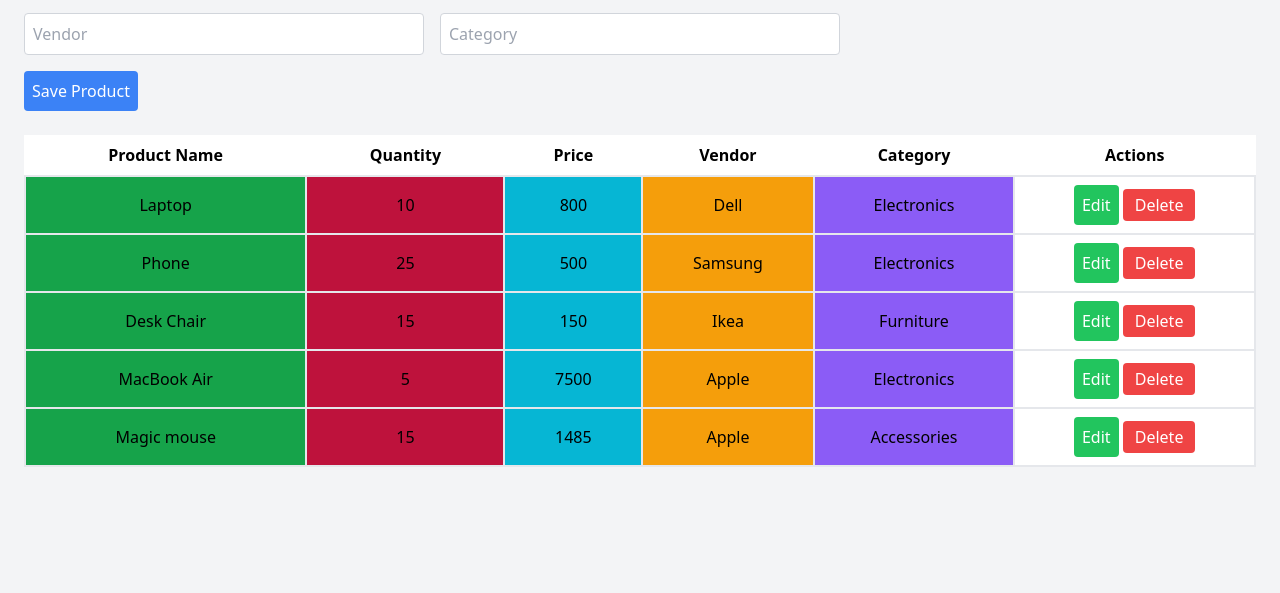
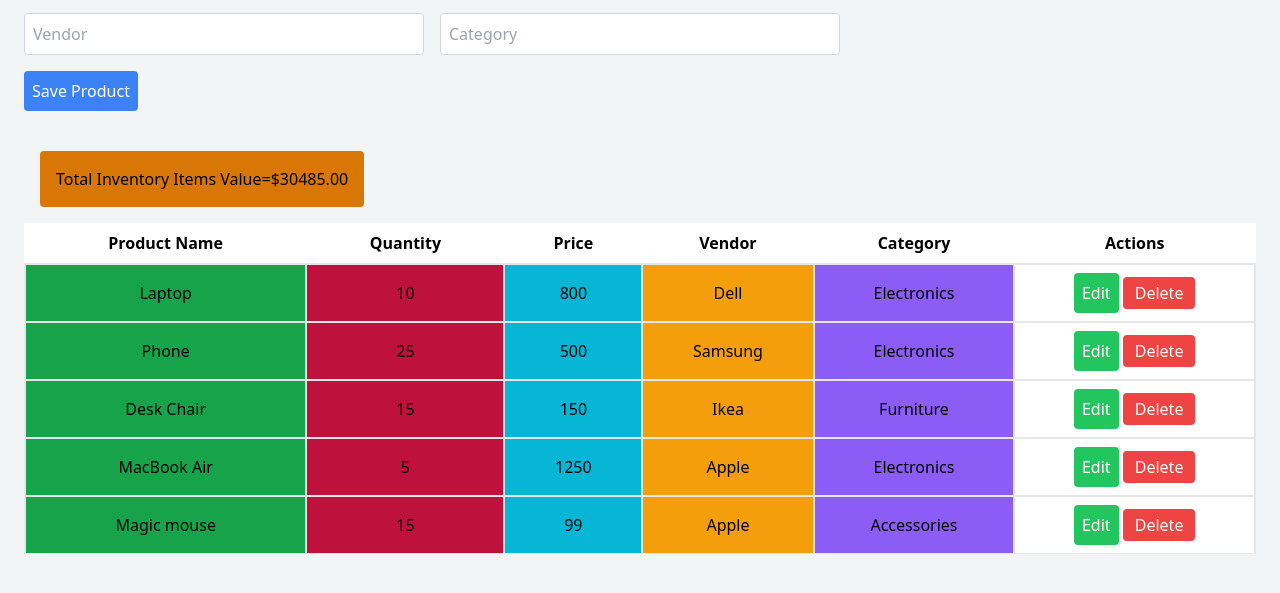
Before and after one commit to taherabu27/Inventory_Management_JS, a plain HTML site: page index.html in a window 1280 px wide. Shown: the part 129-722 px from the top of the page. Drawn offline with nearby package versions, Linux system fonts and the light colour scheme.

Commit message:
version with totalsum

```diff
--- a/index.html
+++ b/index.html
@@ -46,6 +46,7 @@
           <!-- Product rows will be appended here by JavaScript -->
 
         </tbody>
+        <tr><button id="inventory-sum" class="bg-amber-600 p-4 m-4 rounded"></button></tr>
       </table>
     </div>
   </div>
--- a/script.js
+++ b/script.js
@@ -24,7 +24,7 @@ const initialProducts = [
   {
     name: 'MacBook Air',
     quantity: 5,
-    price: 7500,
+    price: 1250,
     vendor: 'Apple',
     category: 'Electronics',
   },
@@ -32,13 +32,34 @@ const initialProducts = [
   {
     name: 'Magic mouse',
     quantity: 15,
-    price: 1485,
+    price: 99,
     vendor: 'Apple',
     category: 'Accessories',
   },
 ];
 
 let inventoryList = [...initialProducts];
+
+function renderTotalSum (){
+  const renderInvSum= document.getElementById('inventory-sum');
+  renderInvSum.textContent=formatCurrency(calculateInventorySum());
+}
+
+function formatCurrency (amount){
+  return 'Total Inventory Items Value=$'+ amount.toFixed(2);
+
+
+}
+
+function calculateInventorySum() {
+  let indexSum = 0;
+  inventoryList.forEach(product => {
+    indexSum += product.price * product.quantity;
+
+  });
+  return indexSum;
+
+}
 
 // product Inventory list fetch
 
@@ -62,9 +83,11 @@ function getNewProductInInventory(event) {
   }
   inventoryList.push(newlyAddedProduct);
 
+
   document.getElementById('productForm').reset();
 
-  renderProducts();
+  renderProducts(newlyAddedProduct);
+  renderTotalSum();
 
 }
 
@@ -80,6 +103,7 @@ function amendInventoryList(index) {
   document.getElementById('productId').value = index;
 
   // renderProducts(inventoryList);
+  renderTotalSum();
 
 }
 
@@ -105,6 +129,8 @@ function deleteProduct(index) {
   alert('are you sure to delete?')
   inventoryList.splice(index, 1);
   renderProducts();
+
+  renderTotalSum();
 
 }
 
@@ -132,9 +158,11 @@ function renderProducts() {
       `;
     productInventoryList.appendChild(newProductInTable)
   });
+  renderTotalSum();
 
 }
 document.getElementById('productForm').addEventListener('submit', getNewProductInInventory);
 
 
 renderProducts();
+renderTotalSum();
```
